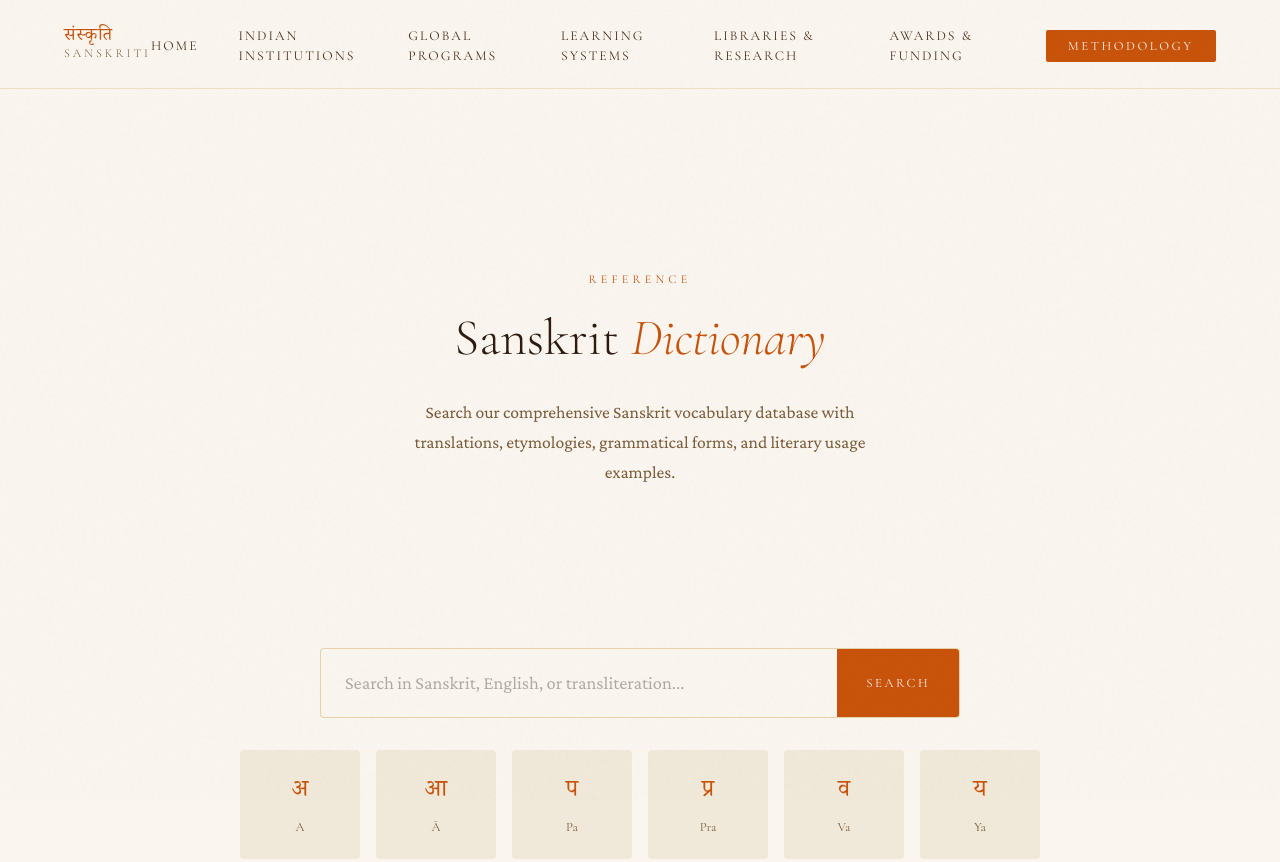
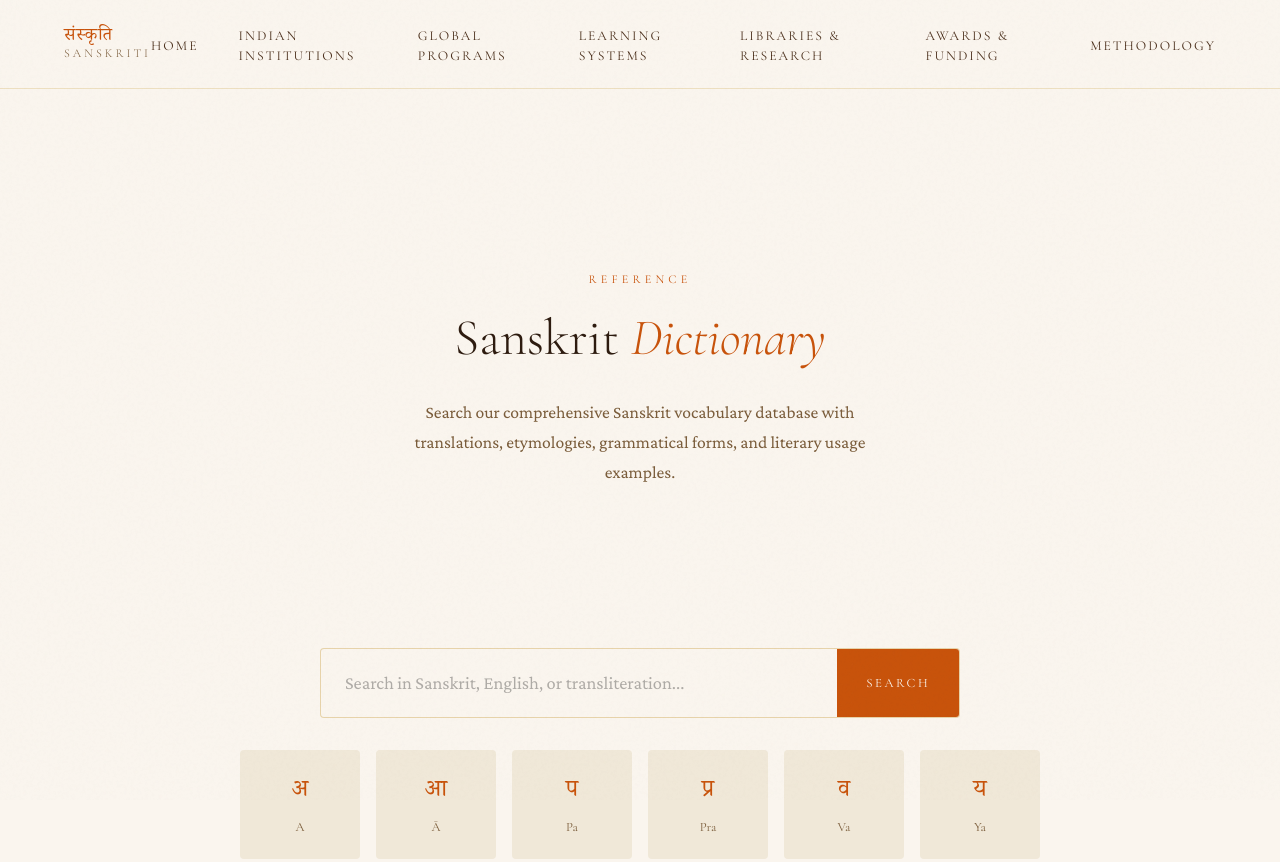
Before and after one commit to mainpratyushhoon/SanskritNHeritage, a plain HTML site: page pages/dictionary.html in a window 1280 px wide. Shown: the top 862 px of the page. Drawn offline with nearby package versions, Linux system fonts and the light colour scheme.

Commit message:
minor bug fixes

```diff
--- a/pages/dictionary.html
+++ b/pages/dictionary.html
@@ -34,7 +34,7 @@
     <li><a href="learning-systems.html">Learning Systems</a></li>
     <li><a href="libraries-research.html">Libraries & Research</a></li>
     <li><a href="awards-funding.html">Awards & Funding</a></li>
-    <li><a href="methodology.html" class="nav-cta">Methodology</a></li>
+    <li><a href="methodology.html">Methodology</a></li>
   </ul>
 </nav>
 
```
Also changed, not shown: pages/global-programs.html (+1 -1 lines), pages/grammar.html (+1 -1 lines), pages/heritage.html (+1 -1 lines), pages/indian-institutions.html (+1 -1 lines), pages/learning-systems.html (+1 -1 lines), pages/libraries-research.html (+1 -1 lines), pages/methodology.html (+1 -1 lines), pages/scripture.html (+1 -1 lines).
